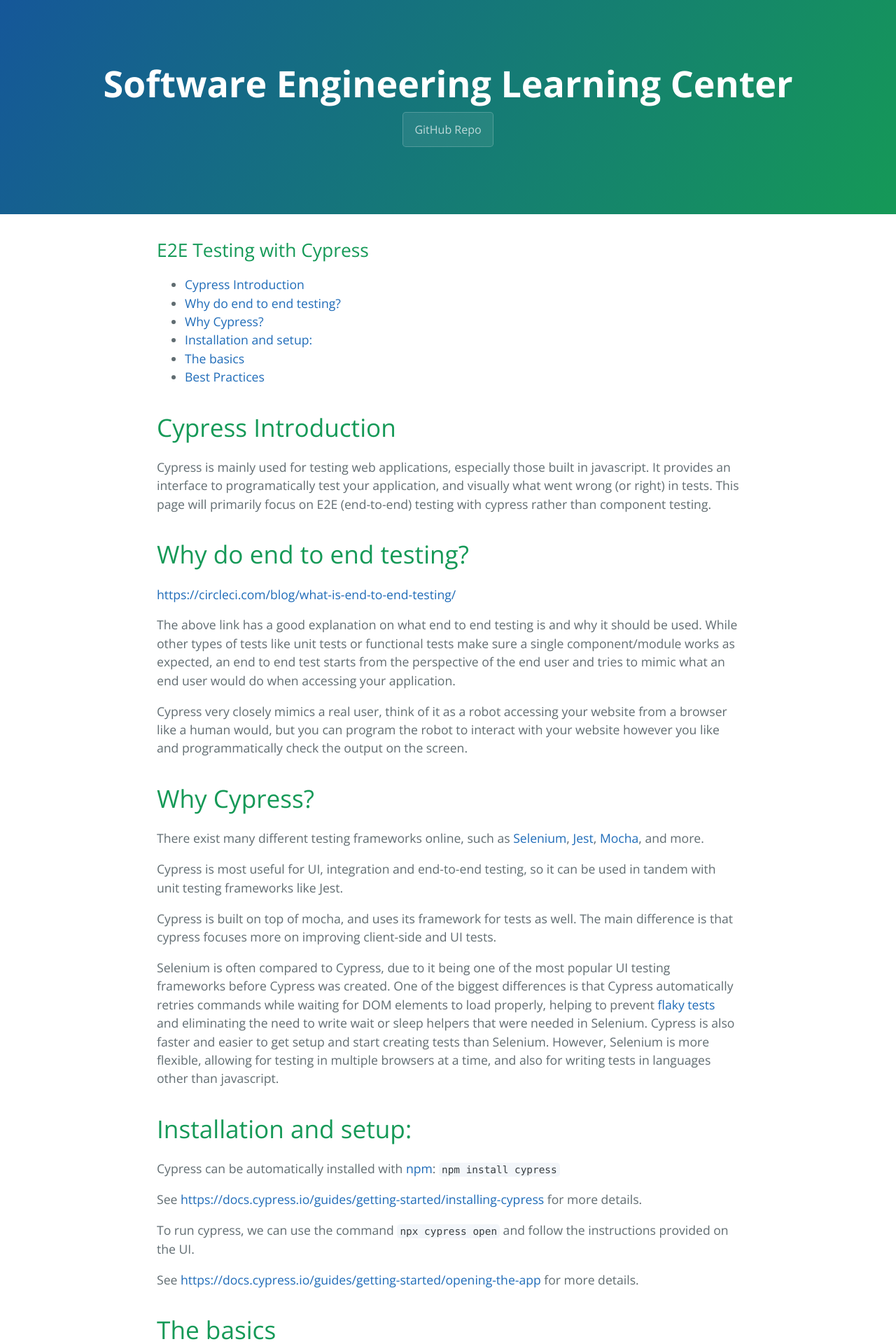
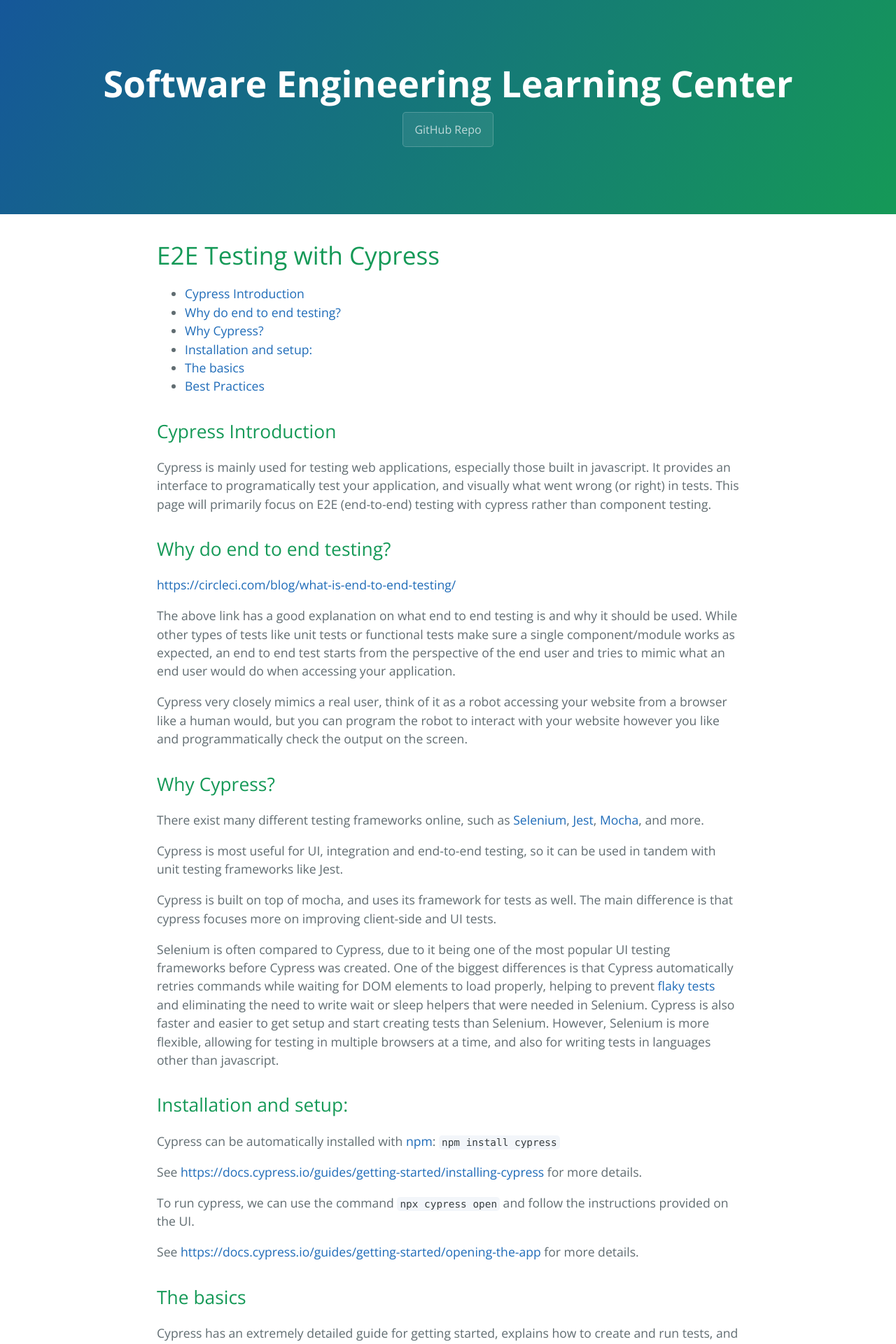
Before and after one commit to learning-software-engineering/learning-software-engineering.github.io, a Jekyll site: the page built from Topics/Tech_Stacks/Cypress.md, in a window 1280 px wide. Shown: the top 1920 px of the page at 70% size. Built offline with Jekyll 4.4.1, drawn with Linux system fonts in a browser that asks for light colours; our own code applies the rules of GitHub Pages for plain Markdown files.

Commit message:
reformat headers

```diff
--- a/Topics/Tech_Stacks/Cypress.md
+++ b/Topics/Tech_Stacks/Cypress.md
@@ -1,4 +1,4 @@
-## E2E Testing with Cypress
+# E2E Testing with Cypress
 
 - [Cypress Introduction](#cypress-introduction)
 - [Why do end to end testing?](#why-do-end-to-end-testing-)
@@ -7,11 +7,11 @@
 - [The basics](#the-basics)
 - [Best Practices](#best-practices)
 
-# Cypress Introduction
+## Cypress Introduction
 
 Cypress is mainly used for testing web applications, especially those built in javascript. It provides an interface to programatically test your application, and visually what went wrong (or right) in tests. This page will primarily focus on E2E (end-to-end) testing with cypress rather than component testing.
 
-# Why do end to end testing?
+## Why do end to end testing?
 
 [https://circleci.com/blog/what-is-end-to-end-testing/](https://circleci.com/blog/what-is-end-to-end-testing/)
 
@@ -19,7 +19,7 @@
 
 Cypress very closely mimics a real user, think of it as a robot accessing your website from a browser like a human would, but you can program the robot to interact with your website however you like and programmatically check the output on the screen.
 
-# Why Cypress?
+## Why Cypress?
 
 There exist many different testing frameworks online, such as [Selenium](https://www.selenium.dev/), [Jest](https://jestjs.io/), [Mocha](https://mochajs.org/), and more.
 
@@ -29,7 +29,7 @@
 
 Selenium is often compared to Cypress, due to it being one of the most popular UI testing frameworks before Cypress was created. One of the biggest differences is that Cypress automatically retries commands while waiting for DOM elements to load properly, helping to prevent [flaky tests](https://www.jetbrains.com/teamcity/ci-cd-guide/concepts/flaky-tests/) and eliminating the need to write wait or sleep helpers that were needed in Selenium. Cypress is also faster and easier to get setup and start creating tests than Selenium. However, Selenium is more flexible, allowing for testing in multiple browsers at a time, and also for writing tests in languages other than javascript.
 
-# Installation and setup:
+## Installation and setup:
 
 Cypress can be automatically installed with [npm](https://www.npmjs.com/): `npm install cypress`
 
@@ -39,7 +39,7 @@
 
 See [https://docs.cypress.io/guides/getting-started/opening-the-app](https://docs.cypress.io/guides/getting-started/opening-the-app) for more details.
 
-# The basics
+## The basics
 
 Cypress has an extremely detailed guide for getting started, explains how to create and run tests, and there is also a lot of information linked as well.
 
@@ -53,7 +53,7 @@
 
 The second link provides a guide to most of the commonly used functions in cypress, like how to query for elements, check if they have or not have a specific property, actions such as clicking on buttons or filling out forms, and more.
 
-# Best Practices
+## Best Practices
 
 One common use case for cypress (and UI testing in general) is to test responsiveness, does the UI look like it should in different viewports?
 
```
